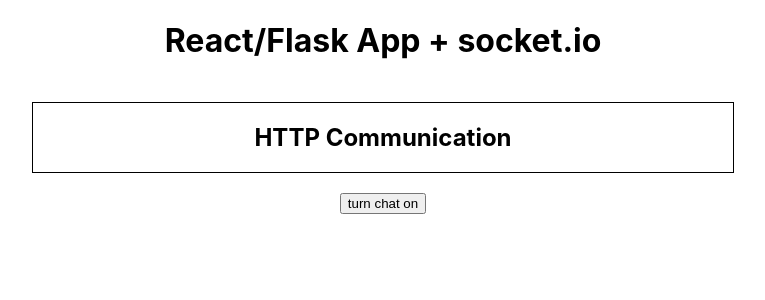
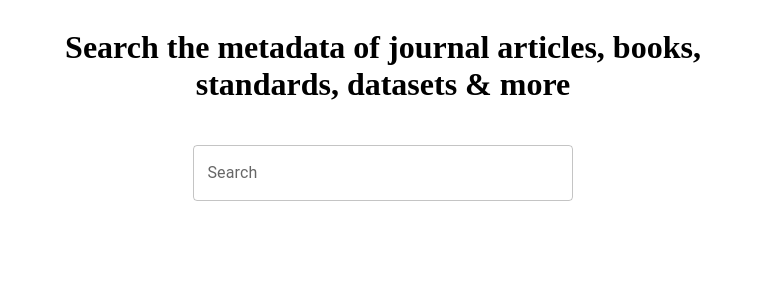
Before and after one commit to R3MOB-Stage-2A-2025/client_crossref, a React (Create React App) app in the folder frontend/: page / in a window 1280 px wide. Shown: the top 300 px of the page, without its empty margins (257-1022 px from the left). Built offline with nearby package versions, Linux system fonts and the light colour scheme; no server answers.

Commit message:
feat(frontend): basic research bar.

```diff
--- a/frontend/package.json
+++ b/frontend/package.json
@@ -4,6 +4,8 @@
   "private": true,
   "proxy": "http://localhost:5001/",
   "dependencies": {
+    "@emotion/styled": "^11.14.0",
+    "@mui/material": "^7.1.1",
     "@testing-library/jest-dom": "^6.6.3",
     "@testing-library/react": "^16.3.0",
     "@testing-library/user-event": "^14.6.1",
@@ -13,7 +15,7 @@
     "react-scripts": "5.0.1",
     "socket.io": "^4.8.1",
     "socket.io-client": "^4.8.1",
-    "web-vitals": "^5.0.2"
+    "web-vitals": "^5.0.3"
   },
   "scripts": {
     "start": "react-scripts start",
--- a/frontend/src/App.css
+++ b/frontend/src/App.css
@@ -3,48 +3,21 @@
   display: flex;
   flex-direction: column;
   align-items: center;
+  row-gap: 20px;
+  width: 100%;
+  height: 100vh;
 }
 
-.App-logo {
-  height: 40vmin;
-  pointer-events: none;
+.h1 {
+    margin: 10px;
+    font-size: 20px;
+    color: rgb(1, 1, 59);
 }
 
-@media (prefers-reduced-motion: no-preference) {
-  .App-logo {
-    animation: App-logo-spin infinite 20s linear;
-  }
+.search {
+  width: 30%;
 }
 
-.App-header {
-  background-color: #282c34;
-  min-height: 100vh;
-  display: flex;
-  flex-direction: column;
-  align-items: center;
-  justify-content: center;
-  font-size: calc(10px + 2vmin);
-  color: white;
+ul li {
+    font-size: 20px;
 }
-
-.App-link {
-  color: #61dafb;
-}
-
-@keyframes App-logo-spin {
-  from {
-    transform: rotate(0deg);
-  }
-  to {
-    transform: rotate(360deg);
-  }
-}
-
-.line {
-  border: 1px solid black;
-  margin: 20px;
-  width: 700px;
-}
-.http {
-  color: red;
-}
--- a/frontend/src/App.js
+++ b/frontend/src/App.js
@@ -1,67 +1,98 @@
 import "./App.css";
-import HttpCall from "./components/HttpCall";
-import WebSocketCall from "./components/WebSocketCall";
-import { io } from "socket.io-client";
-import { useEffect, useState } from "react";
 
+// React and React-select
+import { React, useState } from 'react';
+import TextField from "@mui/material/TextField";
+// </React>
+
+// Communication with the server
+// import HttpCall from "./components/HttpCall";
+// import WebSocketCall from "./components/WebSocketCall";
+// import { io } from "socket.io-client";
+// </Communication>
+
+// <App to find publications with crossref>
 function App() {
-  const [socketInstance, setSocketInstance] = useState("");
-  const [loading, setLoading] = useState(true);
-  const [buttonStatus, setButtonStatus] = useState(false);
+    // const [ selectedOption, setSelectedOption ] = useState(null);
 
-  const handleClick = () => {
-    if (buttonStatus === false) {
-      setButtonStatus(true);
-    } else {
-      setButtonStatus(false);
-    }
-  };
+    return (
+        <div class="App">
+            <h1>Search the metadata of journal articles, books, <br/> standards, datasets & more </h1>
+            <div class="search">
+                <TextField
+                    id = "outlined-basic"
+                    variant = "outlined"
+                    fullWidth
+                    label="Search"
+                />
+            </div>
+        </div>
+    );
+}
+// </App to find publications with crossref>
 
-  useEffect(() => {
-    if (buttonStatus === true) {
-      const socket = io("localhost:5001/", {
-        transports: ["websocket"],
-        cors: {
-          origin: "http://localhost:3000/",
-        },
-      });
+// socketio template
 
-      setSocketInstance(socket);
+// function App() {
+  // const [socketInstance, setSocketInstance] = useState("");
+  // const [loading, setLoading] = useState(true);
+  // const [buttonStatus, setButtonStatus] = useState(false);
+//
+  // const handleClick = () => {
+    // if (buttonStatus === false) {
+      // setButtonStatus(true);
+    // } else {
+      // setButtonStatus(false);
+    // }
+  // };
+//
+  // useEffect(() => {
+    // if (buttonStatus === true) {
+      // const socket = io("localhost:5001/", {
+        // transports: ["websocket"],
+        // cors: {
+          // origin: "http://localhost:3000/",
+        // },
+      // });
+//
+      // setSocketInstance(socket);
+//
+      // socket.on("connect", (data) => {
+        // console.log(data);
+      // });
+//
+      // setLoading(false);
+//
+      // socket.on("disconnect", (data) => {
+        // console.log(data);
+      // });
+//
+      // return function cleanup() {
+        // socket.disconnect();
+      // };
+    // }
+  // }, [buttonStatus]);
+//
+  // return (
+    // <div className="App">
+      // <h1>React/Flask App + socket.io</h1>
+      // <div className="line">
+        // <HttpCall />
+      // </div>
+      // {!buttonStatus ? (
+        // <button onClick={handleClick}>turn chat on</button>
+      // ) : (
+        // <>
+          // <button onClick={handleClick}>turn chat off</button>
+          // <div className="line">
+            // {!loading && <WebSocketCall socket={socketInstance} />}
+          // </div>
+        // </>
+      // )}
+    // </div>
+  // );
+// }
 
-      socket.on("connect", (data) => {
-        console.log(data);
-      });
-
-      setLoading(false);
-
-      socket.on("disconnect", (data) => {
-        console.log(data);
-      });
-
-      return function cleanup() {
-        socket.disconnect();
-      };
-    }
-  }, [buttonStatus]);
-
-  return (
-    <div className="App">
-      <h1>React/Flask App + socket.io</h1>
-      <div className="line">
-        <HttpCall />
-      </div>
-      {!buttonStatus ? (
-        <button onClick={handleClick}>turn chat on</button>
-      ) : (
-        <>
-          <button onClick={handleClick}>turn chat off</button>
-          <div className="line">
-            {!loading && <WebSocketCall socket={socketInstance} />}
-          </div>
-        </>
-      )}
-    </div>
-  );
-}
+// </socketio template>
 
 export default App;
--- a/frontend/src/index.css
+++ /dev/null
@@ -1,20 +0,0 @@
-body {
-  margin: 0;
-  font-family: -apple-system, BlinkMacSystemFont, "Segoe UI", "Roboto", "Oxygen",
-    "Ubuntu", "Cantarell", "Fira Sans", "Droid Sans", "Helvetica Neue",
-    sans-serif;
-  -webkit-font-smoothing: antialiased;
-  -moz-osx-font-smoothing: grayscale;
-}
-
-code {
-  font-family: source-code-pro, Menlo, Monaco, Consolas, "Courier New",
-    monospace;
-}
-
-ul {
-  display: flex;
-  justify-content: center;
-  align-items: center;
-  flex-direction: column;
-}
--- a/frontend/src/index.js
+++ b/frontend/src/index.js
@@ -1,6 +1,5 @@
 import React from "react";
 import ReactDOM from "react-dom/client";
-import "./index.css";
 import App from "./App";
 
 const root = ReactDOM.createRoot(document.getElementById("root"));
```
Also changed, not shown: 1 other file (tests, documents, lock files or other folders).
